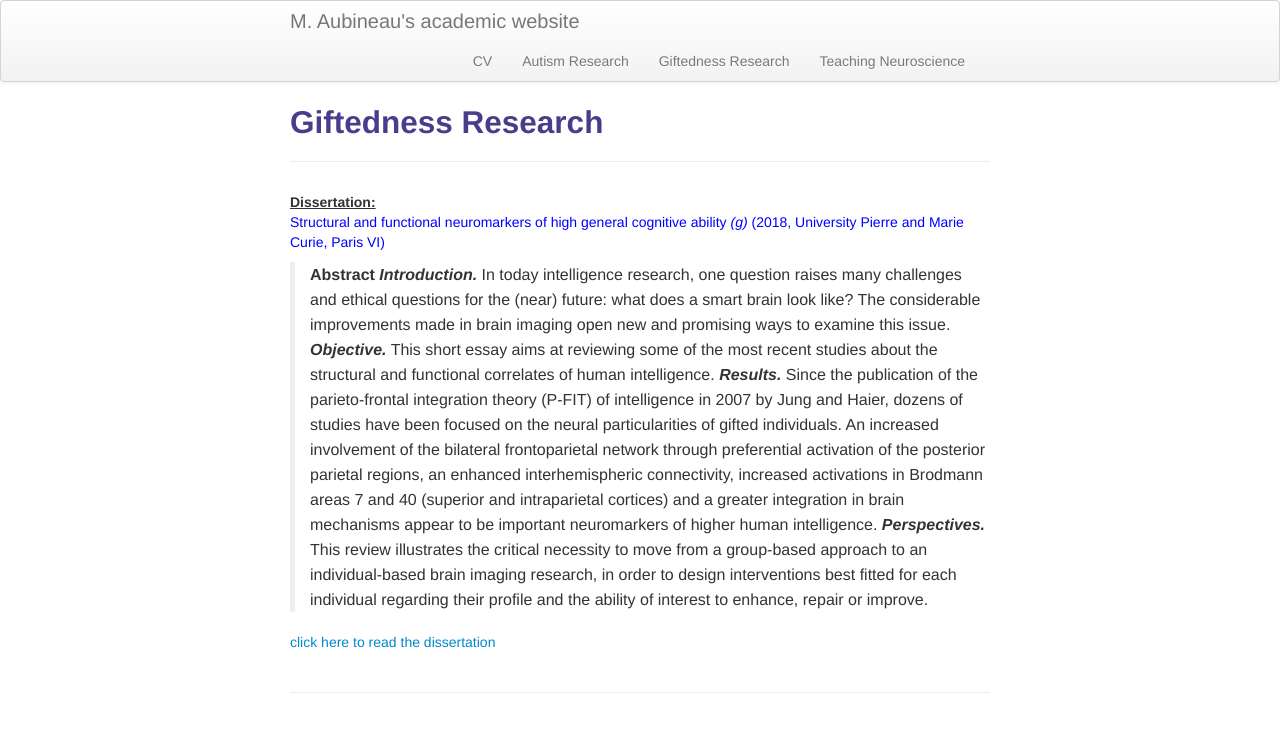
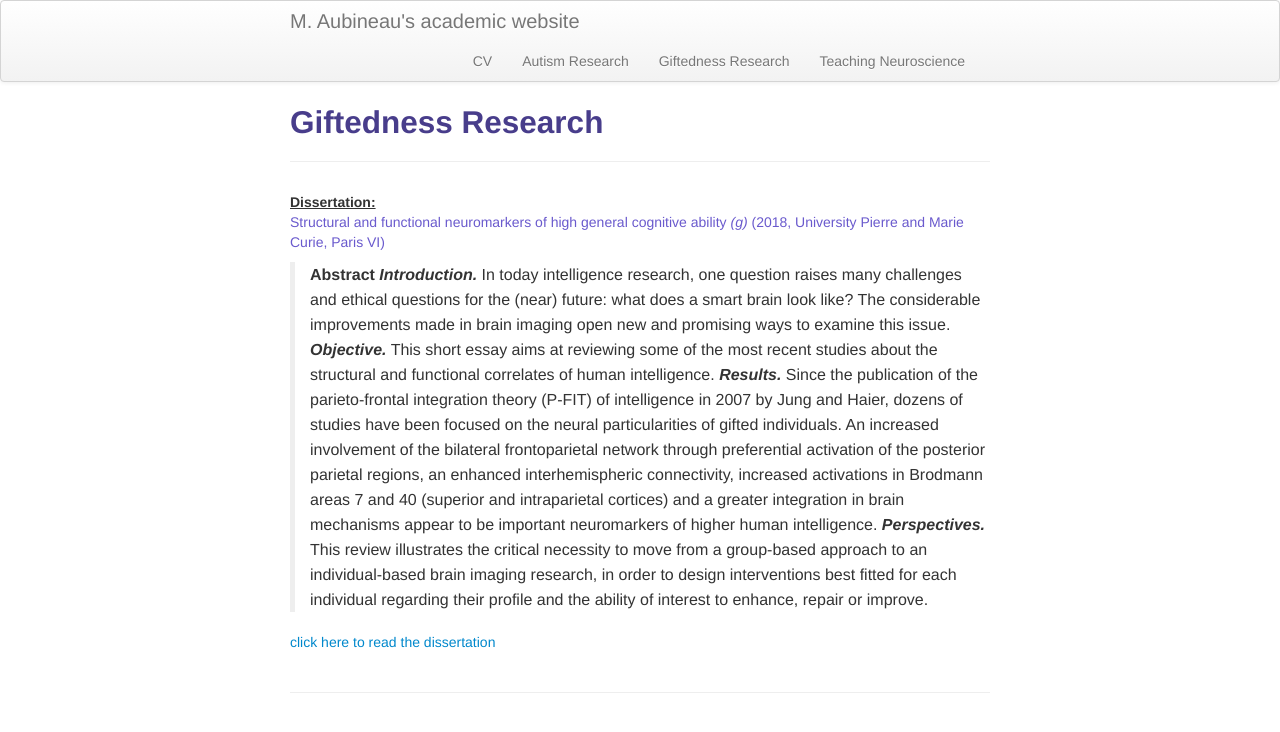
Before and after one commit to morgane-aubineau/My_personal_website, a Jekyll site: the page built from pages/Giftedness_Research.md, in a window 1280 px wide. Shown: the top 732 px of the page. Built offline with Jekyll 4.4.1, drawn with Linux system fonts in a browser that asks for light colours.

Commit message:
change color

```diff
--- a/pages/Giftedness_Research.md
+++ b/pages/Giftedness_Research.md
@@ -4,7 +4,7 @@ title: Giftedness Research
 description: Giftedness research page
 ---
 <ins>**Dissertation:**</ins><br>
-<span style="color:blue">Structural and functional neuromarkers of high general cognitive ability *(g)* (2018, University Pierre and Marie Curie, Paris VI)</span>
+<span style="color:SlateBlue">Structural and functional neuromarkers of high general cognitive ability *(g)* (2018, University Pierre and Marie Curie, Paris VI)</span>
 
 >**Abstract** _**Introduction.**_ In today intelligence research, one question raises many challenges and ethical questions for the (near) future: what does a smart brain look like? The considerable improvements made in brain imaging open new and promising ways to examine this issue. _**Objective.**_ This short essay aims at reviewing some of the most recent studies about the structural and functional correlates of human intelligence. _**Results.**_ Since the publication of the parieto-frontal integration theory (P-FIT) of intelligence in 2007 by Jung and Haier, dozens of studies have been focused on the neural particularities of gifted individuals. An increased involvement of the bilateral frontoparietal network through preferential activation of the posterior parietal regions, an enhanced interhemispheric connectivity, increased activations in Brodmann areas 7 and 40 (superior and intraparietal cortices) and a greater integration in brain mechanisms appear to be important neuromarkers of higher human intelligence. _**Perspectives.**_ This review illustrates the critical necessity to move from a group-based approach to an individual-based brain imaging research, in order to design interventions best fitted for each individual regarding their profile and the ability of interest to enhance, repair or improve.
 
```
